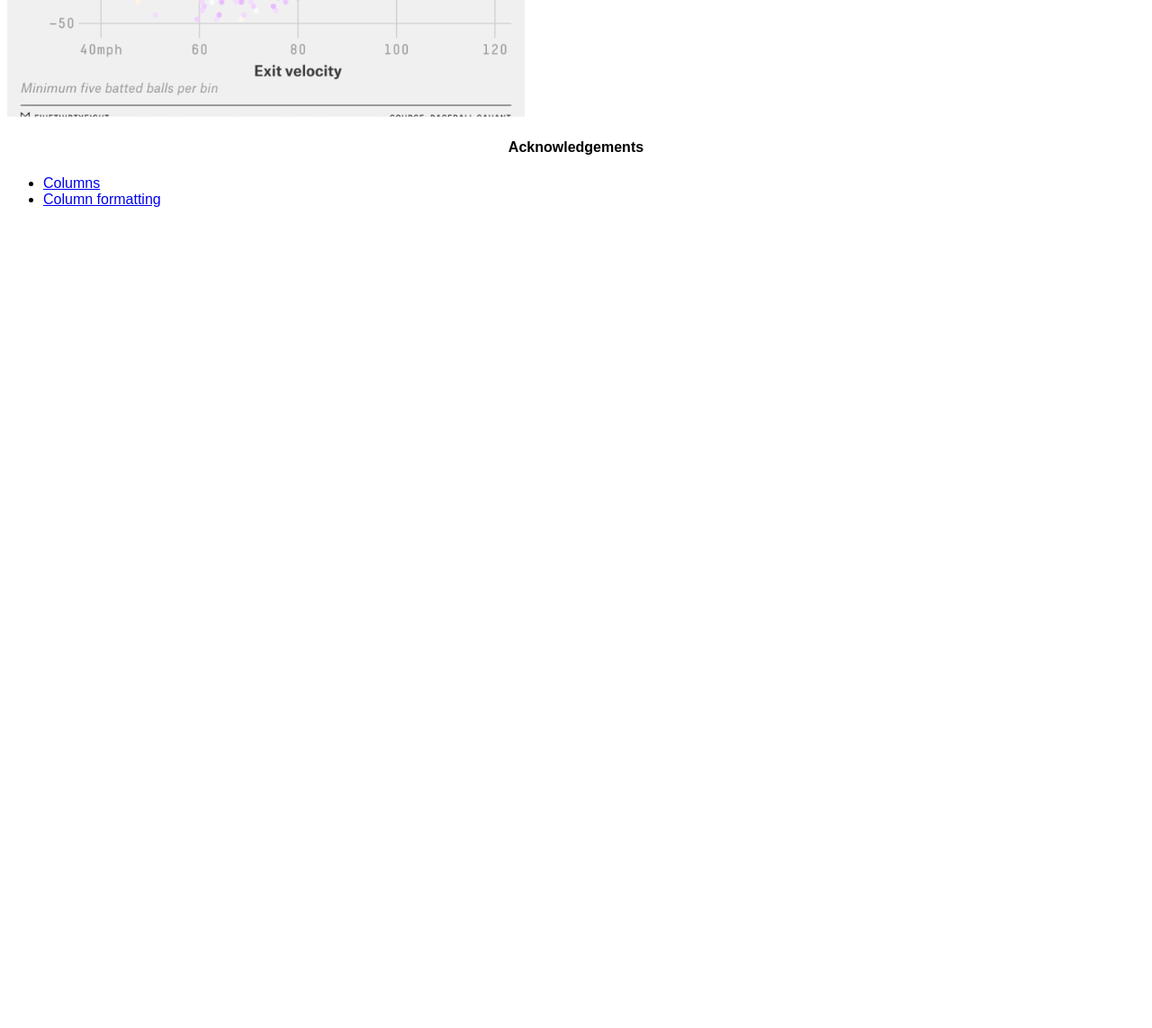
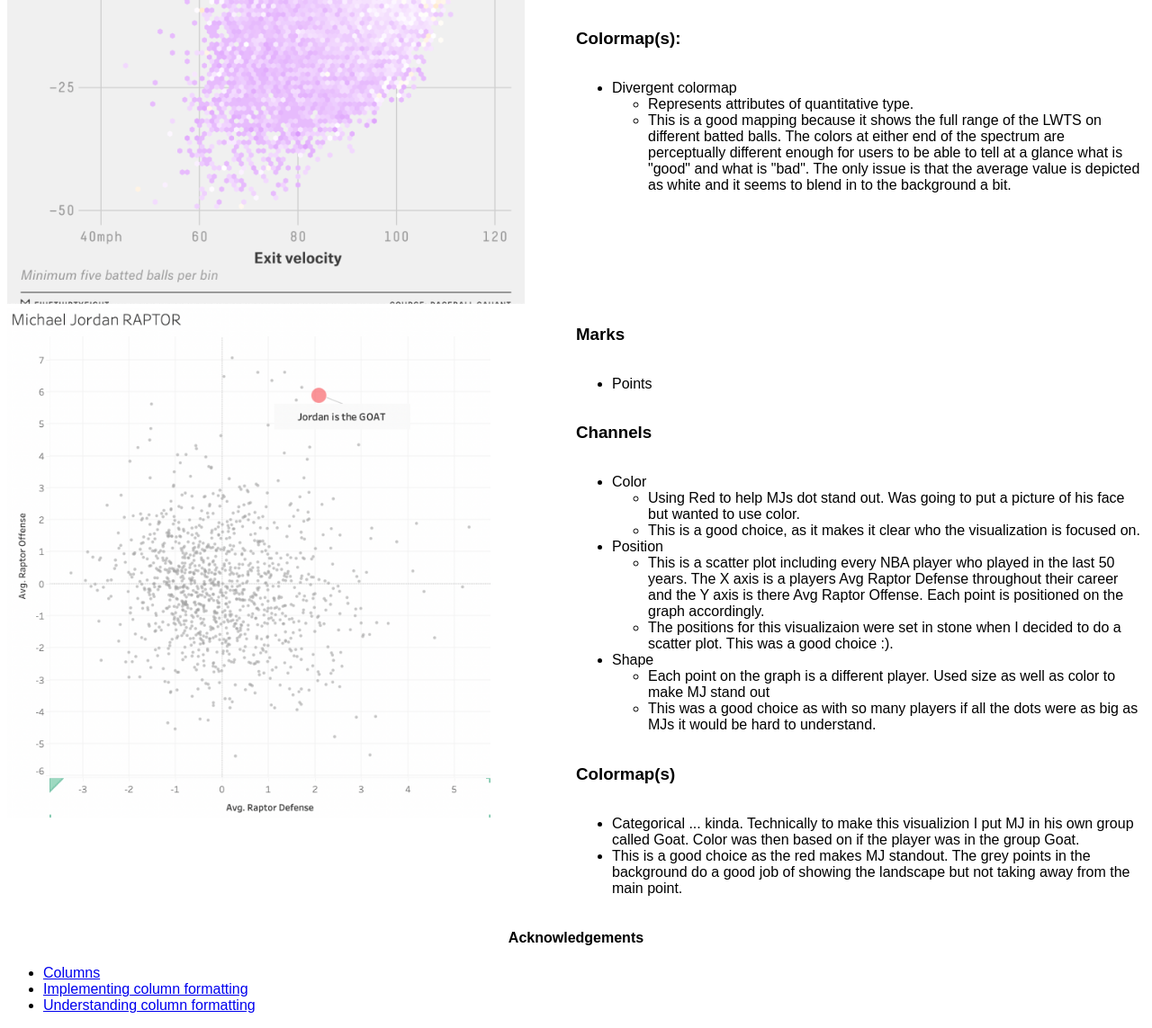
Before and after one commit to DS4200-S23-Class/Hw-03-george-travis, a plain HTML site: page index.html in a window 1280 px wide. Shown: the part 1446-2589 px from the top of the page at 90% size. Before the commit the page ends 1693 px from the top, so only its background shows below. Drawn offline with Linux system fonts and the light colour scheme.

Commit message:
fixed two-column formatting and merged George and my work

```diff
--- a/index.html
+++ b/index.html
@@ -2,7 +2,7 @@
 <html>
 
 <head>
-    <link rel="stylesheet" href="stylesheet.css">
+    <link rel="stylesheet" href="style.css">
     <meta charset=utf-8/>
 </head>
 
@@ -11,21 +11,16 @@
     <title>hw-03</title>
     <header id="centered">hw-03: Interactive Webpage, and Marks & Channels</header>
 
-    <div class="row">
     <div class="column">
-            <div class="flex-container" id="imgs">
+
+        <div class="column-item">
                 <div>
                     <img src="img/vis1.png">
                 </div>
-                <div>
-                    <img src="img/vis2.png">
-                </div>
-                <div></div>
-            </div>
         </div>
 
-        <div class="column">
-            <div class="flex-container" id="vis-writeup1">
+        <div class="column-item">
+            <div class="flex-container" id="vis-writeups">
                 <h3>Marks:</h3>
                     <ul><li>States use areas</li>
                         <li>Bar chart uses lines</li>
@@ -50,7 +45,7 @@
                             </li>
                             <li>Area:
                                 <ul><li>Represents attribute of quantitative type (Electoral College votes).</li>
-                                    <li>This is a good mapping as the area covered by the bar chart is proportional to the number of Electoral College votes garnered by each side.</li>
+                                    <li>This is a good mapping as the area covered by the bar chart is proportional to the number of Electoral College votes garnered by each side. The boxes at the bottom show how Maine and Nebraska distribute each Electoral College vote as they split them</li>
                                 </ul>
                             </li>
                         </ul>
@@ -62,7 +57,17 @@
                             </ul>
                         </li>
                     </ul>
+            </div>
+        </div>
 
+        <div class="column-item">
+            <div>
+                <img src="img/vis2.png">
+            </div>
+        </div>
+
+        <div class="column-item">
+            <div class="flex-container" id="vis-writeups">
                 <h3>Marks:</h3>
                     <ul><li>Batted balls are displayed as points</li>
                         <li>Different types of hits (pop-ups, fly balls, line drives, ground balls) are designated via lines.</li>
@@ -95,16 +100,55 @@
                         </li>
                     </ul>
                 </div>
+            </div>
 
+        <div class="column-item">
+            <div>
+                <img src="img/vis3.png" class="jordan">
             </div>
         </div>
 
+        <div class="column-item">
+            <div class="flex-container" id="vis-writeups">
+                <h3>Marks</h3>
+                    <ul>
+                        <li>Points</li>
+                    </ul>
+
+                <h3>Channels</h3>
+                    <ul>
+                        <li>Color</li>
+                        <ul>
+                            <li> Using Red to help MJs dot stand out. Was going to put a picture of his face but wanted to use color.</li>
+                            <li>This is a good choice, as it makes it clear who the visualization is focused on.</li>
+                        </ul>
+                        <li>Position</li>
+                            <ul>
+                                <li>This is a scatter plot including every NBA player who played in the last 50 years. The X axis is a players Avg Raptor Defense throughout their career and the Y axis is there Avg Raptor Offense. Each point is positioned on the graph accordingly.</li>
+                                <li>The positions for this visualizaion were set in stone when I decided to do a scatter plot. This was a good choice :).</li>
+                            </ul>
+                        <li>Shape</li>
+                            <ul>
+                                <li>Each point on the graph is a different player. Used size as well as color to make MJ stand out</li>
+                                <li>This was a good choice as with so many players if all the dots were as big as MJs it would be hard to understand.</li>
+                            </ul>
+                    </ul>
+
+                <h3>Colormap(s)</h3>
+                    <ul>
+                        <li>Categorical ... kinda. Technically to make this visualizion I put MJ in his own group called Goat. Color was then based on if the player was in the group Goat.</li>
+                        <li>This is a good choice as the red makes MJ standout. The grey points in the background do a good job of showing the landscape but not taking away from the main point.</li>
+                    </ul>
+            </div>
+        </div>
+    </div>
+    </div>
     <div>
         <h4>Acknowledgements</h4>
         <ul id="ackn">
             <li> <a href="https://www.w3schools.com/howto/howto_css_two_columns.asp">Columns</a></li>
-            <li><a href="https://stackoverflow.com/questions/53392965/set-two-flex-items-side-by-side-in-a-flexbox-column">Column formatting</a></li>
-
+            <li><a href="https://stackoverflow.com/questions/53392965/set-two-flex-items-side-by-side-in-a-flexbox-column">Implementing column formatting</a></li>
+            <li><a href="https://stackoverflow.com/questions/29546550/flexbox-4-items-per-row">Understanding column formatting</a></li>
         </ul>
     </div>
 </body>
--- a/stylesheet.css
+++ b/style.css
@@ -2,27 +2,28 @@
   font-family: Arial;
 }
 
-#imgs {
+.column {
   display: flex;
-  flex-direction: column;
+  flex-wrap: wrap;
 }
 
-.row {
-  display: flex;
-}
-
-.column {
-  flex: 50%;
+.column-item {
+  flex: 1 0 48%;
 }
 
 #vis-writeups {
   display: flex;
   flex-direction: column;
-  flex: 40%;
+}
+
+.jordan {
+  max-width: 85%;
+  max-height: 85%;
 }
 
 #centered {
-  font-size: 25px;
+  font-size: 35px;
+  font-weight: bold;
   text-align: center;
 }
 
```
Also changed, not shown: img/vis3.png (added). Lines whose indentation alone changed are shown as unchanged.
